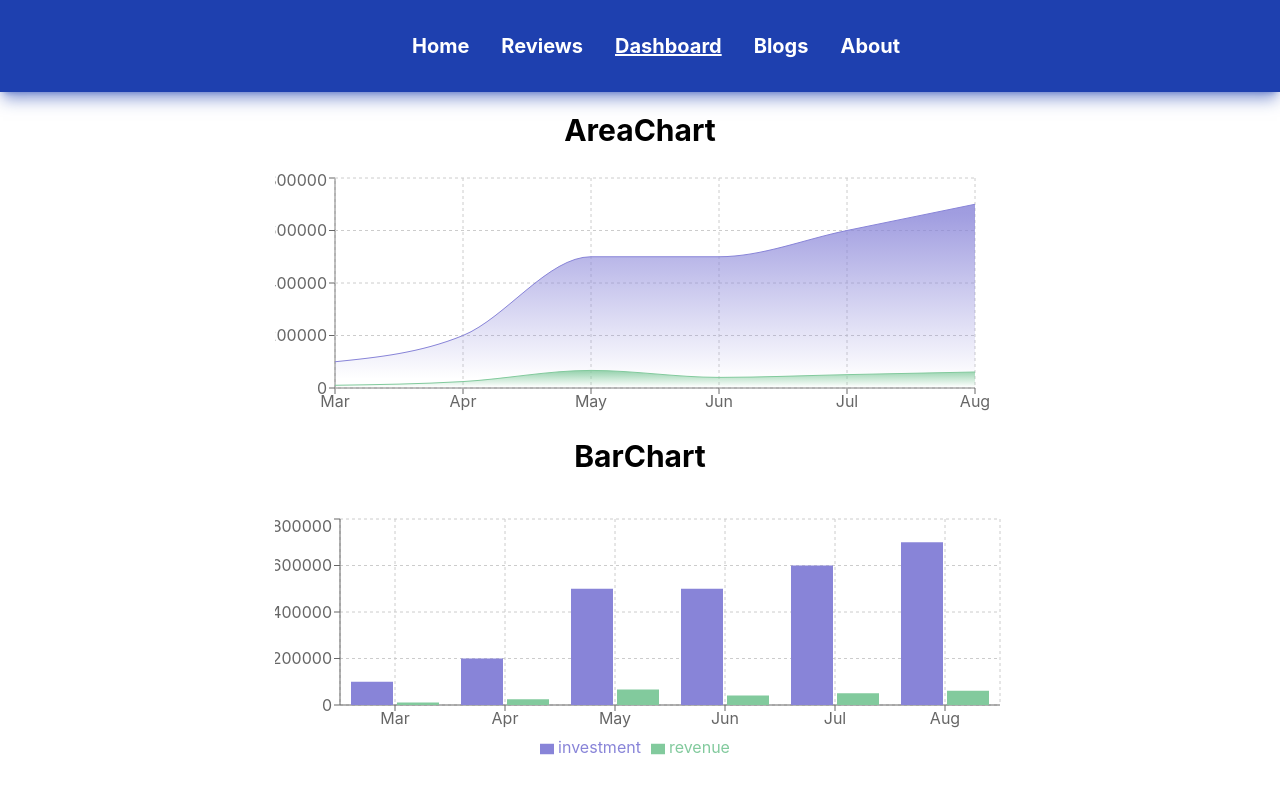
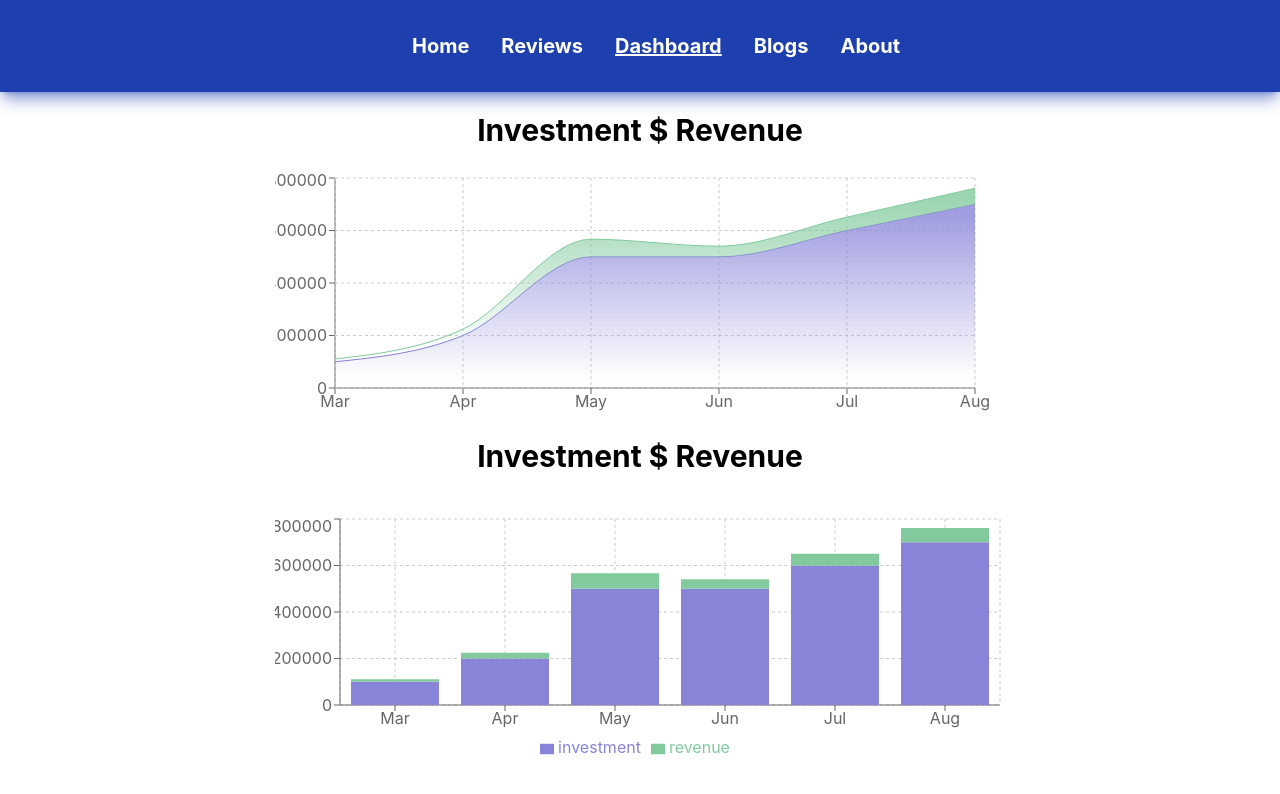
Before and after one commit to MonirujjamanMamun/motor-house, a React (Create React App) app: page /dashboard in a window 1280 px wide. Shown: the top 794 px of the page. Built offline with nearby package versions, Linux system fonts and the light colour scheme.

Commit message:
recahart corection

```diff
--- a/public/index.html
+++ b/public/index.html
@@ -24,7 +24,7 @@
       work correctly both with client-side routing and a non-root public URL.
       Learn how to configure a non-root public URL by running `npm run build`.
     -->
-    <title>React App</title>
+    <title>Motor House.</title>
   </head>
   <body>
     <noscript>You need to enable JavaScript to run this app.</noscript>
--- a/src/Components/Blogs/Blogs.js
+++ b/src/Components/Blogs/Blogs.js
@@ -2,7 +2,7 @@ import React from 'react';
 
 const Blogs = () => {
     return (
-        <div className='grid grid-cols-3 gap-3'>
+        <div className='grid grid-cols-2 gap-3'>
             <div className='border-2 shadow-2xl m-5 p-7 rounded'>
                 <h1 className='text-2xl font-bold my-2'>What is Context API?</h1>
                 <p>The react context api is a way for a react app to effectively produce global variables that can be passed around. This is  the alternative to prop drilling or moving props from grandparent to child to parent and so on. Context is also touted as an  easier ,lighter approach to state management using redux.</p>
--- a/src/Components/Dashboard/Dashboard.js
+++ b/src/Components/Dashboard/Dashboard.js
@@ -45,7 +45,7 @@ const Dashboard = () => {
     return (
         <div>
             <div>
-                <h1 className='text-3xl my-5 font-bold'>AreaChart</h1>
+                <h1 className='text-3xl my-5 font-bold'>Investment $ Revenue</h1>
                 <AreaChart className='m-auto my-5' width={730} height={250} data={data}
                     margin={{ top: 10, right: 30, left: 0, bottom: 0 }}>
                     <defs>
@@ -62,21 +62,21 @@ const Dashboard = () => {
                     <YAxis />
                     <CartesianGrid strokeDasharray="3 3" />
                     <Tooltip />
-                    <Area type="monotone" dataKey="investment" stroke="#8884d8" fillOpacity={1} fill="url(#colorUv)" />
-                    <Area type="monotone" dataKey="revenue" stroke="#82ca9d" fillOpacity={1} fill="url(#colorPv)" />
+                    <Area type="monotone" dataKey="investment" stackId="a" stroke="#8884d8" fillOpacity={1} fill="url(#colorUv)" />
+                    <Area type="monotone" dataKey="revenue" stackId="a" stroke="#82ca9d" fillOpacity={1} fill="url(#colorPv)" />
                 </AreaChart>
 
             </div>
             <div>
-                <h1 className='text-3xl my-5 font-bold'>BarChart</h1>
+                <h1 className='text-3xl my-5 font-bold'>Investment $ Revenue</h1>
                 <BarChart className='m-auto my-10' width={730} height={250} data={data}>
                     <CartesianGrid strokeDasharray="3 3" />
                     <XAxis dataKey="month" />
                     <YAxis />
                     <Tooltip />
                     <Legend />
-                    <Bar dataKey="investment" fill="#8884d8" />
-                    <Bar dataKey="revenue" fill="#82ca9d" />
+                    <Bar dataKey="investment" stackId="a" fill="#8884d8" />
+                    <Bar dataKey="revenue" stackId="a" fill="#82ca9d" />
                 </BarChart>
             </div>
         </div>
```
Also changed, not shown: 2 other files (tests, documents, lock files or other folders).
